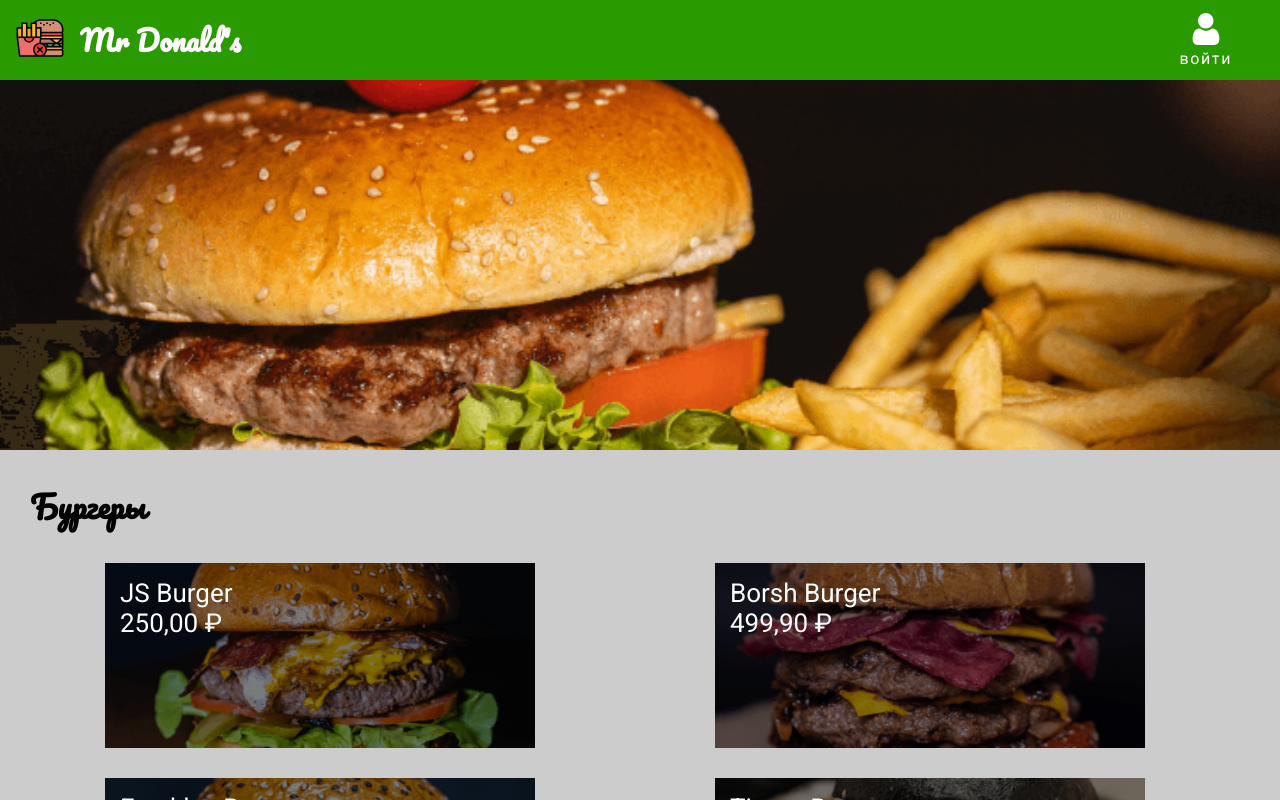
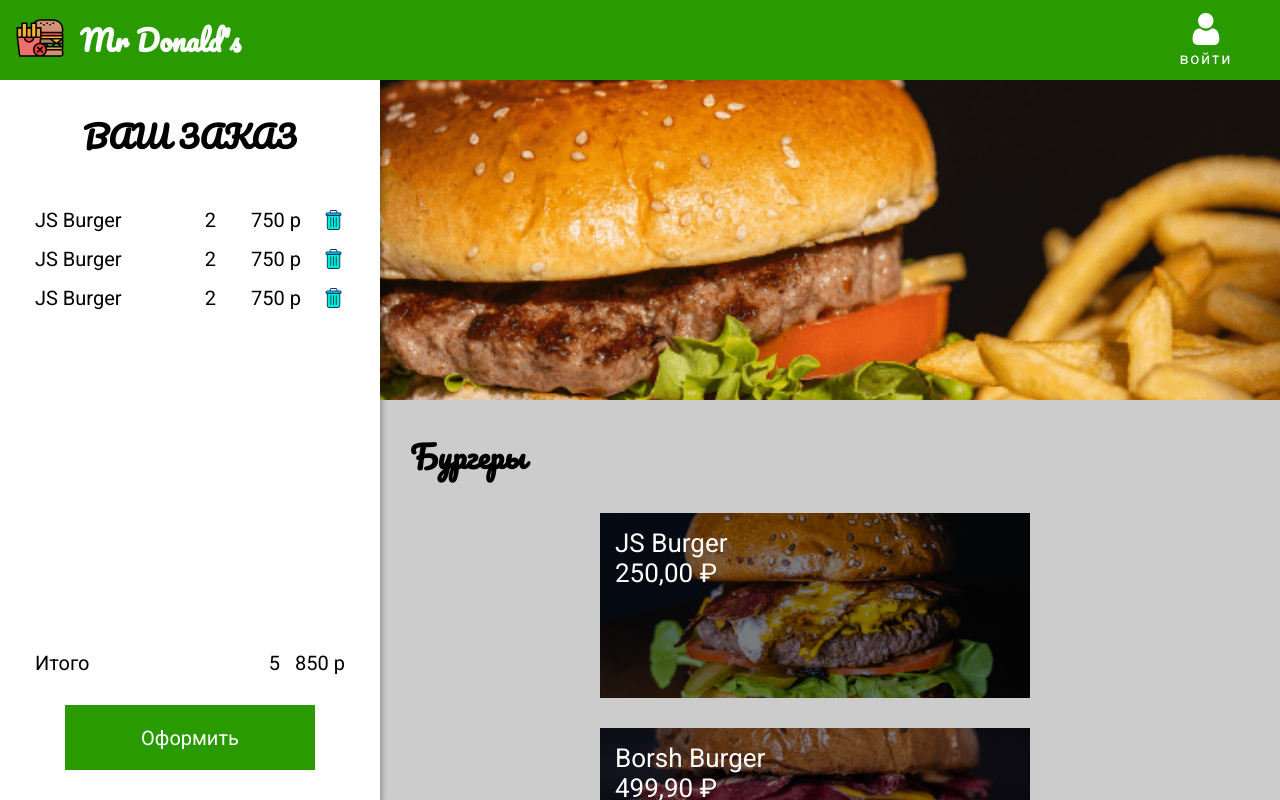
Before and after one commit to DmitrY66/mrdonalds, a React (Create React App) app: page / in a window 1280 px wide. Shown: the top 800 px of the page. Built offline with nearby package versions, Linux system fonts and the light colour scheme.

Commit message:
lesson6-order

```diff
--- a/src/App.js
+++ b/src/App.js
@@ -4,6 +4,7 @@
 import { Menu } from './Components/Menu';
 import { GlobalStyle } from './Components/GlobalStyle';
 import { ModalItem } from './Components/ModalItem';
+import { Order } from './Components/Order';
 
 
 function App() {
@@ -14,6 +15,7 @@
     <React.Fragment>
       <GlobalStyle />
       <NavBar />
+      <Order />
       <Menu setOpenItem={setOpenItem} />
       <ModalItem openItem={openItem} setOpenItem={setOpenItem} />
     </React.Fragment>
--- a/src/Components/Banner.js
+++ b/src/Components/Banner.js
@@ -3,9 +3,9 @@
 import bannerImg from '../img/banner.png';
 
 export const Banner = styled.div`
-  margin-top: 80px;
+  margin-top: 50px;
   width: 100%;
-  height: 370px;
+  height: 350px;
   background-image: url(${bannerImg});
   background-position: center;
   background-size: cover;
--- a/src/Components/ButtonCheckout.js
+++ b/src/Components/ButtonCheckout.js
@@ -6,6 +6,7 @@
   margin: 0 auto;
   width: 250px;
   height: 65px;
+  margin-bottom: 30px;
   font-size: inherit;
   font-family: inherit;
   background-color: #299b01;
--- a/src/Components/Menu.js
+++ b/src/Components/Menu.js
@@ -7,8 +7,8 @@
 
 const MenuStyled = styled.main`
   background-color: #ccc;
-  margin-top: 80px;
-
+  margin-top: 50px;
+  margin-left: 380px;
 `;
 
 const SectionMenu = styled.section`
@@ -33,6 +33,5 @@
         setOpenItem={setOpenItem}
       />
     </SectionMenu>
-
   </MenuStyled>
 );
--- /dev/null
+++ b/src/Components/Order.js
@@ -0,0 +1,69 @@
+/* eslint-disable no-unused-vars */
+import React from 'react';
+import styled from 'styled-components';
+import { ButtonCheckout } from './ButtonCheckout';
+import { OrderListItem } from './OrderListItem';
+
+const OrderStyled = styled.section`
+  position: fixed;
+  display: flex;
+  flex-direction: column;
+  top: 80px;
+  left: 0;
+  background: #fff;
+  min-width: 380px;
+  height: calc(100% - 80px);
+  box-shadow: 3px 4px 5px #0000003b;
+`;
+
+const OrderTitle = styled.h2`
+  text-align: center;
+  margin-top: 30px;
+  margin-bottom: 30px;
+`;
+
+const OrderContent = styled.div`
+  flex-grow: 1;
+  margin: 0 35px 30px;
+`;
+
+const OrderList = styled.ul`
+
+`;
+
+const Total = styled.div`
+  display: flex;
+  margin: 0 35px 30px;
+  & span:first-child {
+    flex-grow: 1;
+  }
+`;
+
+const TotalPrice = styled.span`
+  text-align: right;
+  min-width: 65px;
+  min-left: 20px;
+`;
+
+export const Order = () => {
+  return (
+    <>
+      <OrderStyled>
+        <OrderTitle>ВАШ ЗАКАЗ</OrderTitle>
+        <OrderContent>
+          <OrderList>
+            <OrderListItem></OrderListItem>
+            <OrderListItem></OrderListItem>
+            <OrderListItem></OrderListItem>
+          </OrderList>
+        </OrderContent>
+        <Total>
+          <span>Итого</span>
+          <span>5</span>
+          <TotalPrice>850 р</TotalPrice>
+        </Total>
+        <ButtonCheckout>Оформить</ButtonCheckout>
+      </OrderStyled>
+    </>
+  )
+}
--- /dev/null
+++ b/src/Components/OrderListItem.js
@@ -0,0 +1,42 @@
+/* eslint-disable no-unused-vars */
+import React from 'react';
+import styled from 'styled-components';
+import trashImg from '../img/trash.svg';
+
+const OrderItemStyled = styled.li`
+  display: flex;
+  margin: 15px 0;
+`;
+
+const ItemName = styled.span`
+  flex-grow: 1;
+
+`;
+
+const ItemPrice = styled.span`
+  margin-left: 20px;
+  margin-right: 20px;
+  min-width: 65px;
+  text-align: right;
+`;
+
+const TrashButton = styled.button`
+  width: 24px;
+  height: 24px;
+  border-color: transparent;
+  background-color: transparent;
+  background-image: url(${trashImg});
+  background-position: center;
+  background-size: cover;
+  background-repeat: no-repeat;
+  cursor: pointer;
+`;
+
+export const OrderListItem = () => (
+  <OrderItemStyled>
+    <ItemName>JS Burger</ItemName>
+    <span>2</span>
+    <ItemPrice>750 р</ItemPrice>
+    <TrashButton />
+  </OrderItemStyled>
+);
```
Also changed, not shown: src/img/trash.svg (added).
